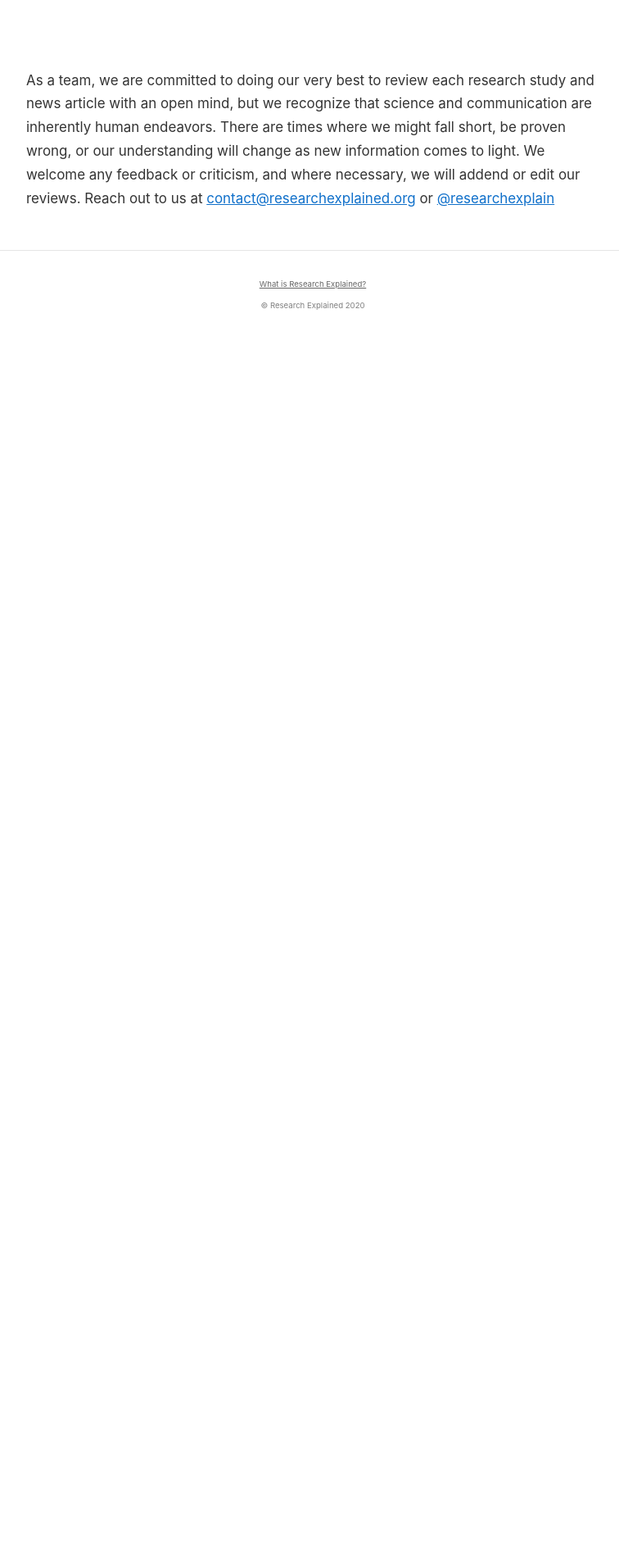
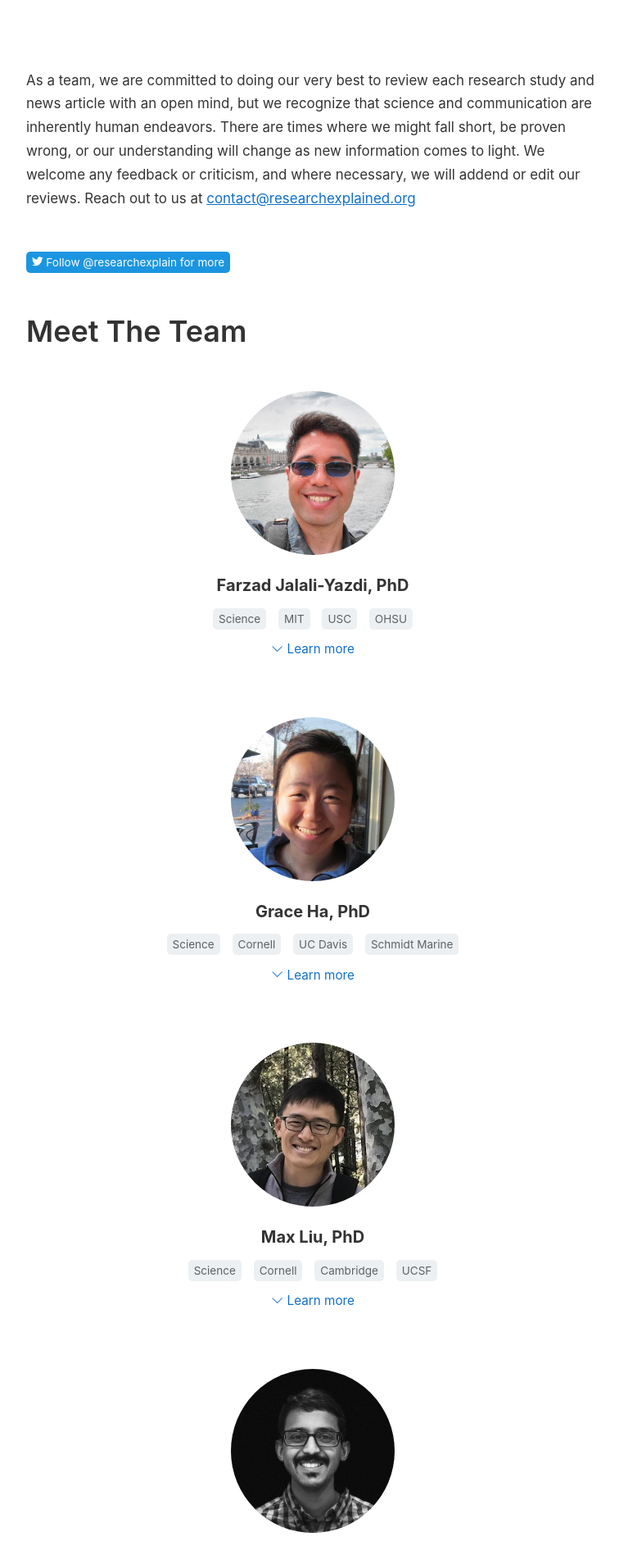
Before and after one commit to neilgupta/researchexplained, a Jekyll site: the page built from about/index.html, in a window 1280 px wide. Shown: the part 631-2528 px from the top of the page at 82% size, without its empty margins (258-1014 px from the left). Built offline with Jekyll 4.4.1, drawn with Linux system fonts in a browser that asks for light colours; before the commit the page ends 1045 px from its top, so only the background shows below that; some of the changed text lies outside the part shown.

Commit message:
add team bios to about page

```diff
--- a/about/index.html
+++ b/about/index.html
@@ -6,10 +6,12 @@ question: What is Research Explained?
 ---
 
 <p>
-  As a team, we are committed to doing our very best to review each research study and news article with an open mind, but we recognize that science and communication are inherently human endeavors. There are times where we might fall short, be proven wrong, or our understanding will change as new information comes to light. We welcome any feedback or criticism, and where necessary, we will addend or edit our reviews. Reach out to us at <a href="mailto:contact@researchexplained.org" title="Say hello!">contact@researchexplained.org</a> or <a href="https://twitter.com/researchexplain" title="Follow us on Twitter">@researchexplain</a>
+  As a team, we are committed to doing our very best to review each research study and news article with an open mind, but we recognize that science and communication are inherently human endeavors. There are times where we might fall short, be proven wrong, or our understanding will change as new information comes to light. We welcome any feedback or criticism, and where necessary, we will addend or edit our reviews. Reach out to us at <a href="mailto:contact@researchexplained.org" title="Say hello!">contact@researchexplained.org</a>
 </p>
 
-<!-- <h2>Meet The Team</h2>
+<p><a href="https://twitter.com/researchexplain" class="pill twitter-btn"><svg height="1em" width="1em" style="fill-rule:evenodd;clip-rule:evenodd;stroke-linejoin:round;stroke-miterlimit:2;margin-bottom:-1px;" version="1.1" viewBox="0 0 512 512" xml:space="preserve" xmlns="http://www.w3.org/2000/svg" xmlns:serif="http://www.serif.com/" xmlns:xlink="http://www.w3.org/1999/xlink"><rect height="400" style="fill:none;" width="400" x="56" y="56"/><path d="M161.014,464.013c193.208,0 298.885,-160.071 298.885,-298.885c0,-4.546 0,-9.072 -0.307,-13.578c20.558,-14.871 38.305,-33.282 52.408,-54.374c-19.171,8.495 -39.51,14.065 -60.334,16.527c21.924,-13.124 38.343,-33.782 46.182,-58.102c-20.619,12.235 -43.18,20.859 -66.703,25.498c-19.862,-21.121 -47.602,-33.112 -76.593,-33.112c-57.682,0 -105.145,47.464 -105.145,105.144c0,8.002 0.914,15.979 2.722,23.773c-84.418,-4.231 -163.18,-44.161 -216.494,-109.752c-27.724,47.726 -13.379,109.576 32.522,140.226c-16.715,-0.495 -33.071,-5.005 -47.677,-13.148l0,1.331c0.014,49.814 35.447,93.111 84.275,102.974c-15.464,4.217 -31.693,4.833 -47.431,1.802c13.727,42.685 53.311,72.108 98.14,72.95c-37.19,29.227 -83.157,45.103 -130.458,45.056c-8.358,-0.016 -16.708,-0.522 -25.006,-1.516c48.034,30.825 103.94,47.18 161.014,47.104" style="fill:#fff;fill-rule:nonzero;"/></svg> Follow @researchexplain for more</a></p>
+
+<h2>Meet The Team</h2>
 
 <div id="bios">
   <div class="profile_pic" id="farzad_bio">&nbsp;</div>
@@ -21,18 +23,28 @@ question: What is Research Explained?
       <p>
         Farzad received his bachelor's of science degrees in Chemical Engineering and Biology from MIT, and completed his PhD work at USC on molecular evolution of diagnostic and therapeutic peptides via mRNA display. He has worked for two startup companies, working on sensitive and specific detection of disease biomarkers (after his undergraduate degree), and developing peptide therapeutics (after his PhD). He is currently a postdoctoral fellow in structural biology at Oregon Health and Science University, working to unravel the molecular mechanism of NMDA receptor modulation by Cryoelectron microscopy.
       </p>
+      <p>
+        <a href="https://www.linkedin.com/in/farzadj/" class="pill">
+          <svg enable-background="new 0 0 32 32" height="1em" width="1em" style="margin-bottom: -1px;" version="1.0" viewBox="0 0 32 32" xml:space="preserve" xmlns="http://www.w3.org/2000/svg" xmlns:xlink="http://www.w3.org/1999/xlink"><g><path d="M32,30c0,1.104-0.896,2-2,2H2c-1.104,0-2-0.896-2-2V2c0-1.104,0.896-2,2-2h28c1.104,0,2,0.896,2,2V30z" fill="#007BB5"/><g><rect fill="#FFFFFF" height="14" width="4" x="7" y="11"/><path d="M20.499,11c-2.791,0-3.271,1.018-3.499,2v-2h-4v14h4v-8c0-1.297,0.703-2,2-2c1.266,0,2,0.688,2,2v8h4v-7    C25,14,24.479,11,20.499,11z" fill="#FFFFFF"/><circle cx="9" cy="8" fill="#FFFFFF" r="2"/></g></g><g/><g/><g/><g/><g/><g/></svg> LinkedIn
+        </a>
+      </p>
       {% include hide_details.html %}
     </div>
   </div>
 
   <div class="profile_pic" id="grace_bio">&nbsp;</div>
   <h3>Grace Ha, PhD</h3>
-  <p><span class="pill">Science</span></p>
+  <p><span class="pill">Science</span> <span class="pill">Cornell</span> <span class="pill">UC Davis</span> <span class="pill">Schmidt Marine</span></p>
   <div class="wrapper">
     {% include expand_details.html %}
     <div class="collapsible">
       <p>
-        ¯\_(ツ)_/¯
+        Grace received her bachelor's degree in Biology from Cornell University and completed her PhD in Ecology at UC Davis/Bodega Marine Laboratory where she used various statistical methods on understanding seagrass ecosystem dynamics. Interested in the intersection between science and technology, she has previously worked as a contract research scientist at X and now as a program associate with Schmidt Marine Technology Partners, a philanthropic organization that funds new technology promoting ocean sustainability.
+      </p>
+      <p>
+        <a href="https://www.linkedin.com/in/grace-ha/" class="pill">
+          <svg enable-background="new 0 0 32 32" height="1em" width="1em" style="margin-bottom: -1px;" version="1.0" viewBox="0 0 32 32" xml:space="preserve" xmlns="http://www.w3.org/2000/svg" xmlns:xlink="http://www.w3.org/1999/xlink"><g><path d="M32,30c0,1.104-0.896,2-2,2H2c-1.104,0-2-0.896-2-2V2c0-1.104,0.896-2,2-2h28c1.104,0,2,0.896,2,2V30z" fill="#007BB5"/><g><rect fill="#FFFFFF" height="14" width="4" x="7" y="11"/><path d="M20.499,11c-2.791,0-3.271,1.018-3.499,2v-2h-4v14h4v-8c0-1.297,0.703-2,2-2c1.266,0,2,0.688,2,2v8h4v-7    C25,14,24.479,11,20.499,11z" fill="#FFFFFF"/><circle cx="9" cy="8" fill="#FFFFFF" r="2"/></g></g><g/><g/><g/><g/><g/><g/></svg> LinkedIn
+        </a>
       </p>
       {% include hide_details.html %}
     </div>
@@ -40,12 +52,12 @@ question: What is Research Explained?
 
   <div class="profile_pic" id="max_bio">&nbsp;</div>
   <h3>Max Liu, PhD</h3>
-  <p><span class="pill">Science</span></p>
+  <p><span class="pill">Science</span> <span class="pill">Cornell</span> <span class="pill">Cambridge</span> <span class="pill">UCSF</span></p>
   <div class="wrapper">
     {% include expand_details.html %}
     <div class="collapsible">
       <p>
-        ¯\_(ツ)_/¯
+        Max received his bachelor's degree in Biology from Cornell University and master's degree in Medical Genetics at Cambridge University as part of the Gates-Cambridge fellowship program. He completed his PhD work in Neuroscience at UCSF where his research focused on the striatum and better understanding how this part of the brain contributes to decision-making. As part of UCSF's Medical Scientist Training Program, he is now completing his medical degree.
       </p>
       {% include hide_details.html %}
     </div>
@@ -91,12 +103,17 @@ question: What is Research Explained?
 
   <div class="profile_pic" id="shruti_bio">&nbsp;</div>
   <h3>Shruti Gunda</h3>
-  <p><span class="pill">Design</span></p>
+  <p><span class="pill">Design</span> <span class="pill">CCA</span> <span class="pill">Gensler</span></p>
   <div class="wrapper">
     {% include expand_details.html %}
     <div class="collapsible">
       <p>
-        ¯\_(ツ)_/¯
+        Shruti received her bachelor's degree in Graphic Design from California College of the Arts. She is currently a Brand Designer at Gensler.
+      </p>
+      <p>
+        <a href="https://www.linkedin.com/in/shruti-gunda-959275158/" class="pill">
+          <svg enable-background="new 0 0 32 32" height="1em" width="1em" style="margin-bottom: -1px;" version="1.0" viewBox="0 0 32 32" xml:space="preserve" xmlns="http://www.w3.org/2000/svg" xmlns:xlink="http://www.w3.org/1999/xlink"><g><path d="M32,30c0,1.104-0.896,2-2,2H2c-1.104,0-2-0.896-2-2V2c0-1.104,0.896-2,2-2h28c1.104,0,2,0.896,2,2V30z" fill="#007BB5"/><g><rect fill="#FFFFFF" height="14" width="4" x="7" y="11"/><path d="M20.499,11c-2.791,0-3.271,1.018-3.499,2v-2h-4v14h4v-8c0-1.297,0.703-2,2-2c1.266,0,2,0.688,2,2v8h4v-7    C25,14,24.479,11,20.499,11z" fill="#FFFFFF"/><circle cx="9" cy="8" fill="#FFFFFF" r="2"/></g></g><g/><g/><g/><g/><g/><g/></svg> LinkedIn
+        </a>
       </p>
       {% include hide_details.html %}
     </div>
@@ -139,4 +156,4 @@ for (var i = 0; i < collapses.length; i++) {
     return false;
   });
 }
-</script> -->
+</script>
--- a/css/main.css
+++ b/css/main.css
@@ -607,6 +607,15 @@ footer #copyright {
   {% include print.css %}
 }
 
+.twitter-btn {
+  background-color: #1b95e0;
+  color: #fff !important;
+}
+.twitter-btn:hover {
+  background-color: #0c7abf !important;
+  color: #fff;
+}
+
 #bios h3, #bios img, #bios > p, #bios .expansion_btn {
   text-align: center;
 }
@@ -637,13 +646,13 @@ footer #copyright {
   background-image: url("/about/neil_hover.jpeg");
 }*/
 #bios #neelaysh_bio {
-  background-image: url("/about/neelaysh.png");
+  background-image: url("/about/neelaysh.jpg");
 }
 /*#bios #neelaysh_bio:hover {
   background-image: url("/about/neelaysh_hover.jpeg");
 }*/
 #bios #farzad_bio {
-  background-image: url("/about/farzad.png");
+  background-image: url("/about/farzad.jpg");
 }
 /*#bios #farzad_bio:hover {
   background-image: url("/about/farzad_hover.jpeg");
@@ -654,3 +663,15 @@ footer #copyright {
 /*#bios #shruti_bio:hover {
   background-image: url("/about/shruti_hover.jpeg");
 }*/
+#bios #grace_bio {
+  background-image: url("/about/grace.jpg");
+}
+/*#bios #grace_bio:hover {
+  background-image: url("/about/grace_hover.jpeg");
+}*/
+#bios #max_bio {
+  background-image: url("/about/max.jpg");
+}
+/*#bios #max_bio:hover {
+  background-image: url("/about/max_hover.jpeg");
+}*/
--- a/index.html
+++ b/index.html
@@ -10,7 +10,7 @@ description: Easy to understand, visual summaries of the latest research studies
 </div>
 
 <div class="paper-question">
-  <h1>{{ page.description }}<!--  &nbsp; <a href="/about" style="color: #fff;">Learn more&nbsp;&rarr;</a> --></h1>
+  <h1>{{ page.description }} &nbsp; <a href="/about" style="color: #fff;">Learn more&nbsp;&rarr;</a></h1>
 </div>
 
 <article>
```
Also changed, not shown: contact.md (+1 -1 lines), about/farzad.jpg (added), about/farzad.png (deleted), about/grace.jpg (added), about/max.jpg (added), about/neelaysh.jpg (added), about/neelaysh.png (deleted).
